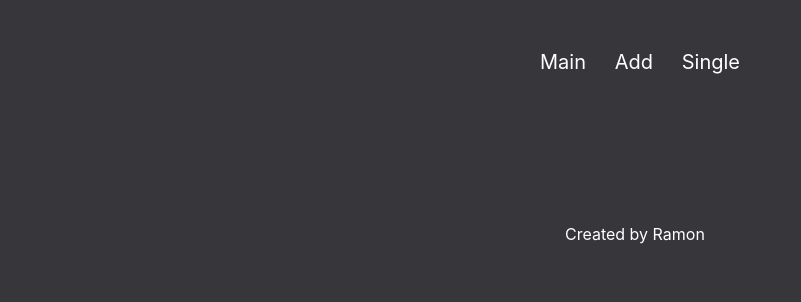
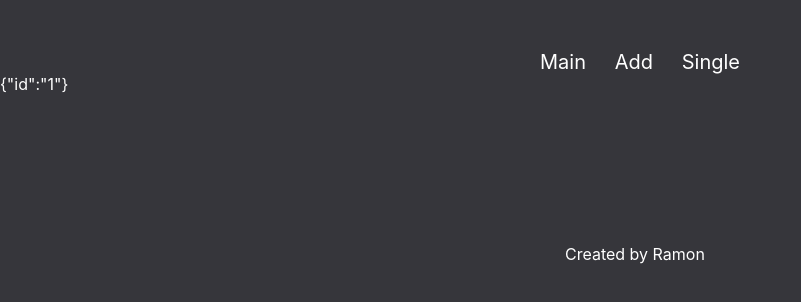
Before and after one commit to RamonMaximiliano/picture-galery, a React (Create React App) app: page /#/Single/1 in a window 1280 px wide. Shown: the top 302 px of the page, without its empty margins (0-801 px from the left). Built offline with nearby package versions, Linux system fonts and the light colour scheme.

Commit message:
useParams

```diff
--- a/src/App.tsx
+++ b/src/App.tsx
@@ -81,7 +81,7 @@ function setNewItem() {
         <Routes>
           <Route path="/" element={<Galery />} />
           <Route path="/Add" element={<Add />} />
-          <Route path="/Single" element={<Single />} />
+          <Route path="/Single/:id" element={<Single />} />
         </Routes>
       </PictureContext.Provider>
       <div className="signature">Created by Ramon</div>
--- a/src/components/Single/index.tsx
+++ b/src/components/Single/index.tsx
@@ -1,9 +1,15 @@
+import {useParams} from 'react-router-dom'
+
 export const Single = () => {
+    const params = useParams()
+
     return (
 
             <div>
-                <p>Hi</p>
+                <p>{JSON.stringify(params)}</p>
+                <p>{JSON.stringify(params.title)}</p>
 
             </div>
+
      )
 }
```
